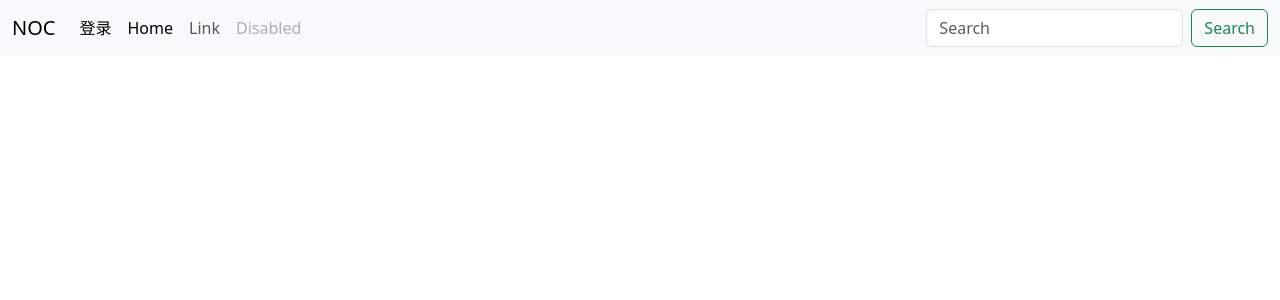
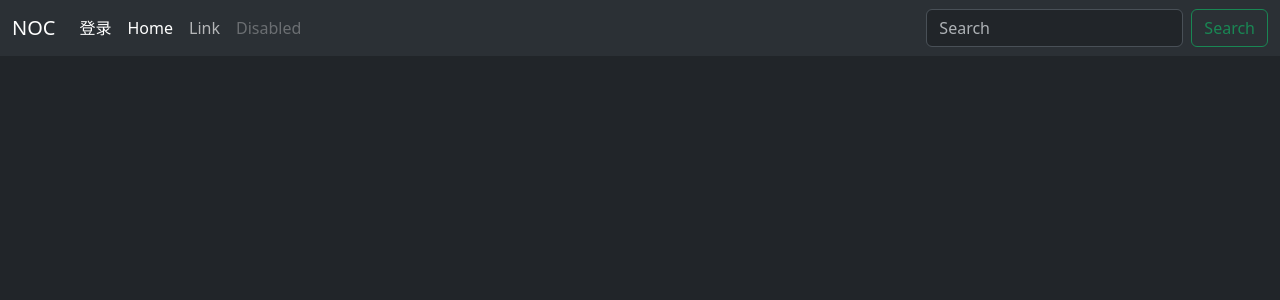
Before and after one commit to Martin-Tong/mt-website, a Flask app: page / in a window 1280 px wide. Shown: the top 300 px of the page. Run offline with Flask 3, Linux system fonts and the light colour scheme; some libraries are stand-ins or nearby versions.

Commit message:
initial commit

```diff
--- a/app/auth/forms.py
+++ b/app/auth/forms.py
@@ -1,7 +1,9 @@
 from flask_wtf import FlaskForm
 from wtforms import StringField, PasswordField, SubmitField, BooleanField
-from wtforms.validators import DataRequired, Email, length, Regexp, EqualTo, ValidationError, email
+from wtforms.validators import DataRequired, Email, length, Regexp, EqualTo, ValidationError
+
 from app.models import User
+
 
 class LoginForm(FlaskForm):
     name = StringField('用户名/邮箱', [DataRequired(), length(8)])
--- a/app/auth/views.py
+++ b/app/auth/views.py
@@ -1,11 +1,11 @@
 from flask import render_template, url_for, redirect
+from flask_login import login_user, logout_user, login_required
 
 from app import db
 from app.auth import auth
 from app.auth.forms import *
 from app.models import User
 from app.utils import my_flash
-from flask_login import login_user, logout_user, login_required
 
 
 @auth.route('/')
@@ -36,7 +36,6 @@ def _login():
 @auth.route('/register', methods = ['GET', 'POST'])
 def _register():
     form = RegisterForm()
-    my_flash('注册成功', 'success')
     if form.validate_on_submit():
         name = form.username.data
         mail = form.email.data
--- a/app/templates/auth/login.html
+++ b/app/templates/auth/login.html
@@ -3,7 +3,7 @@
 {% block title %} NOC-登录 {% endblock title %}
 
 {% block page_content %}
-<div class="row justify-content-center align-items-center" >
+<div class="row justify-content-center align-items-center mt-5" >
   <div class="col-lg-6 col-xs-8">
     <h1 class="mb-3 fs-2">登录-Login</h1>
     <form method="post" novalidate id="login-form">
--- a/app/templates/auth/register.html
+++ b/app/templates/auth/register.html
@@ -3,7 +3,7 @@
 {% block title %} NOC-注册 {% endblock title %}
 
 {% block page_content %}
-<div class="row justify-content-center align-items-center" >
+<div class="row justify-content-center align-items-center mt-5" >
   <div class="col-lg-6 col-xs-8">
     <h1 class="mb-3 fs-2">注册-Register</h1>
     <form method="post" id="register-form" novalidate>
--- a/app/templates/base.html
+++ b/app/templates/base.html
@@ -1,6 +1,6 @@
 {% block doc -%}
 <!DOCTYPE html>
-<html lang="zh-CN" {% block html_attribs %}{% endblock html_attribs %}>
+<html lang="zh-CN" {% block html_attribs %}{% endblock html_attribs %} data-bs-theme="dark">
 {%- block html %}
     <head>
     {%- block head %}
@@ -21,7 +21,7 @@
     {% block body -%}
 
         {% block navbar %}
-        <nav class="navbar navbar-expand-lg bg-body-tertiary mb-5">
+        <nav class="navbar navbar-expand-lg bg-body-tertiary mb-3" >
             <div class="container-fluid">
                 <a class="navbar-brand" href="javascript:void(0)">NOC</a>
                 <button class="navbar-toggler" type="button" data-bs-toggle="collapse" data-bs-target="#navbarSupportedContent" aria-controls="navbarSupportedContent" aria-expanded="false" aria-label="Toggle navigation">
@@ -47,7 +47,7 @@
                         </li>
                         {% endif %}
                         <li class="nav-item">
-                            <a class="nav-link active" aria-current="page" href="#">Home</a>
+                            <a class="nav-link active" aria-current="page" href="/">Home</a>
                         </li>
                         <li class="nav-item">
                             <a class="nav-link" href="#">Link</a>
--- a/app/templates/homepage.html
+++ b/app/templates/homepage.html
@@ -1 +1,17 @@
 {% extends 'base.html' %}
+
+{% block page_content %}
+<div class="row justify-content-center">
+    <div class="col-lg-3 placeholder-wave">
+        <div class="placeholder"></div>
+    </div>
+    <div class="col-lg-6 placeholder-wave">
+        <div class="row">
+
+        </div>
+    </div>
+    <div class="col-lg-3 placeholder-wave">
+        <div class="placeholder"></div>
+    </div>
+</div>
+{% endblock %}
```
